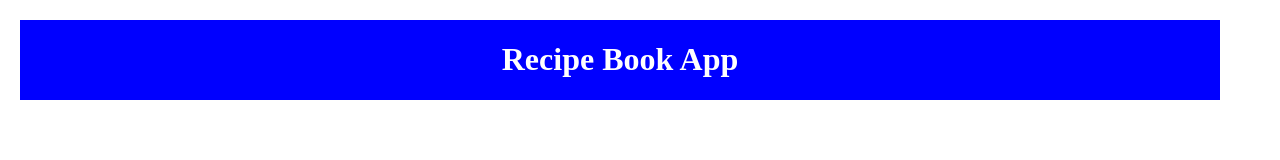
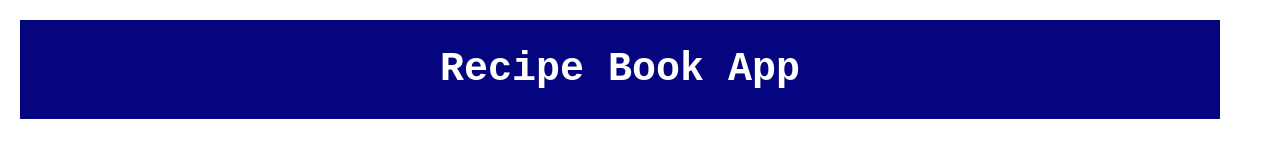
Before and after one commit to Al-aminedioubate/recipeBookapp, a plain HTML site: page index.html in a window 1280 px wide. Drawn offline with Linux system fonts and the light colour scheme.

Commit message:
h1 style done

```diff
--- a/style.css
+++ b/style.css
@@ -8,6 +8,12 @@ header{
     display: flex;
     width: 100%;
     justify-content: center;
-    background-color: blue;
+    background-color: rgb(5, 5, 128);
     color: white;
 }
+
+h1{
+    font-size: 40px;
+    font-family: monospace;
+    font-weight: bold;
+}
```
